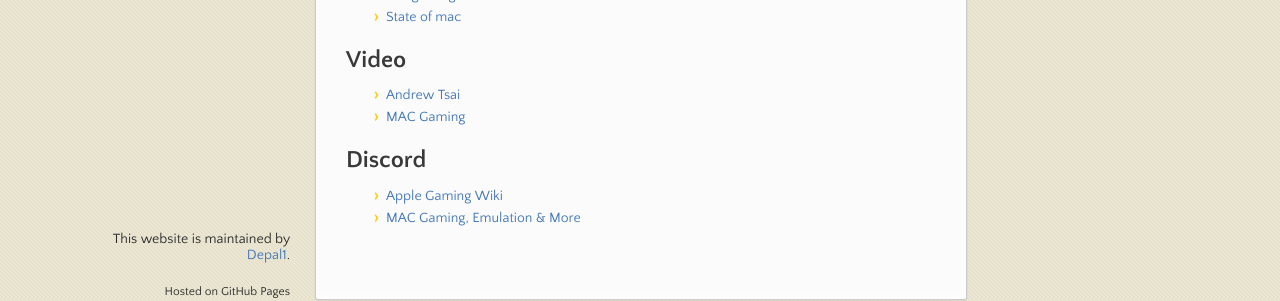
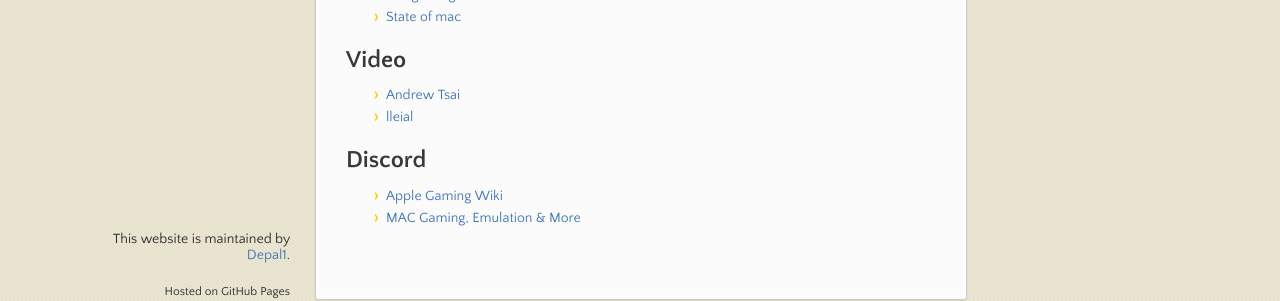
Before and after one commit to Depal1/mac-gaming, a Jekyll site: the page built from index.md, in a window 1280 px wide and 900 px high, scrolled down 515 px. Shown: the part 560-861 px from the top of the window. Built offline with Jekyll 4.4.1, drawn with Linux system fonts in a browser that asks for light colours.

Commit message:
Update index.md

```diff
--- a/index.md
+++ b/index.md
@@ -41,7 +41,7 @@
 
 ## Video
 * [Andrew Tsai](https://www.youtube.com/channel/UCJ-hl32h5CokBhlGu95C1Xg)
-* [MAC Gaming](https://www.youtube.com/channel/UCXTo-ML-2AhN9MK4uBTVBGg)
+* [lleial](https://www.youtube.com/channel/UCXTo-ML-2AhN9MK4uBTVBGg)
 
 ## Discord
 * [Apple Gaming Wiki](https://discord.gg/28CAAr6SpB)
```
